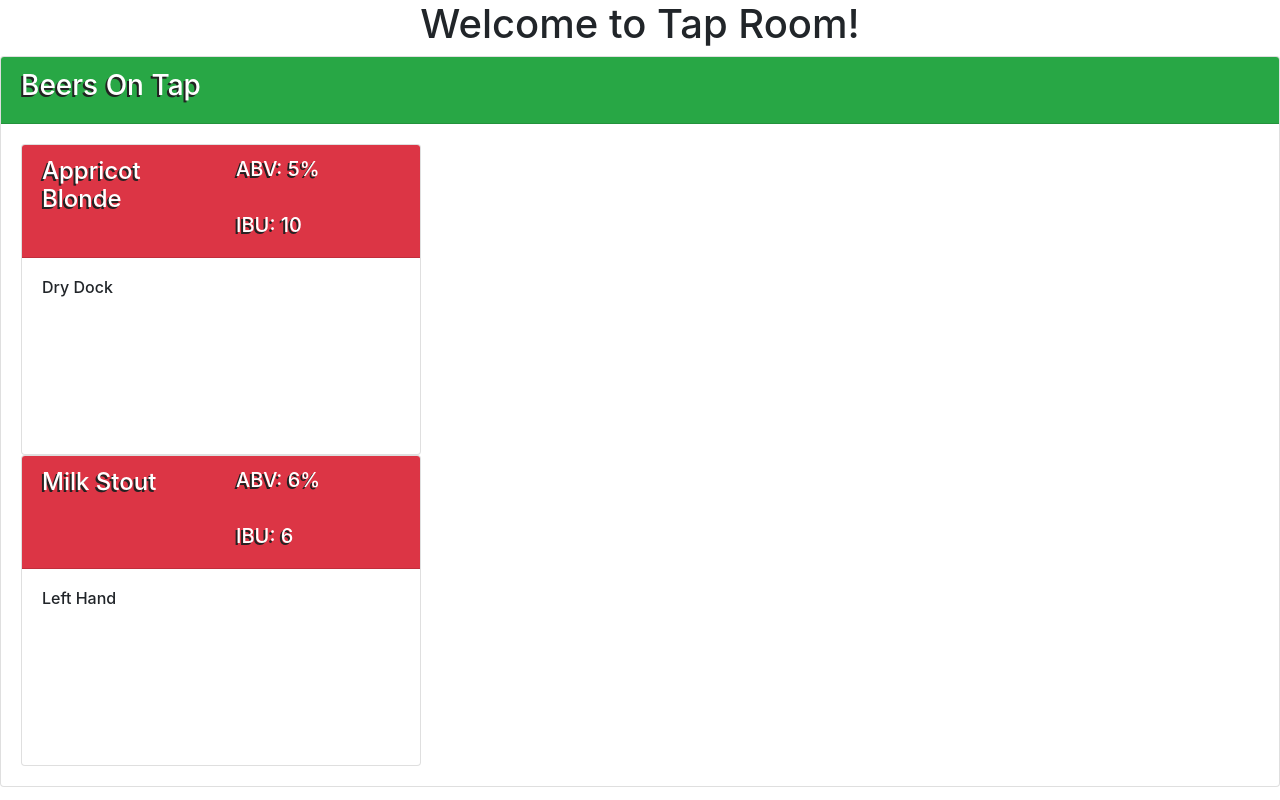
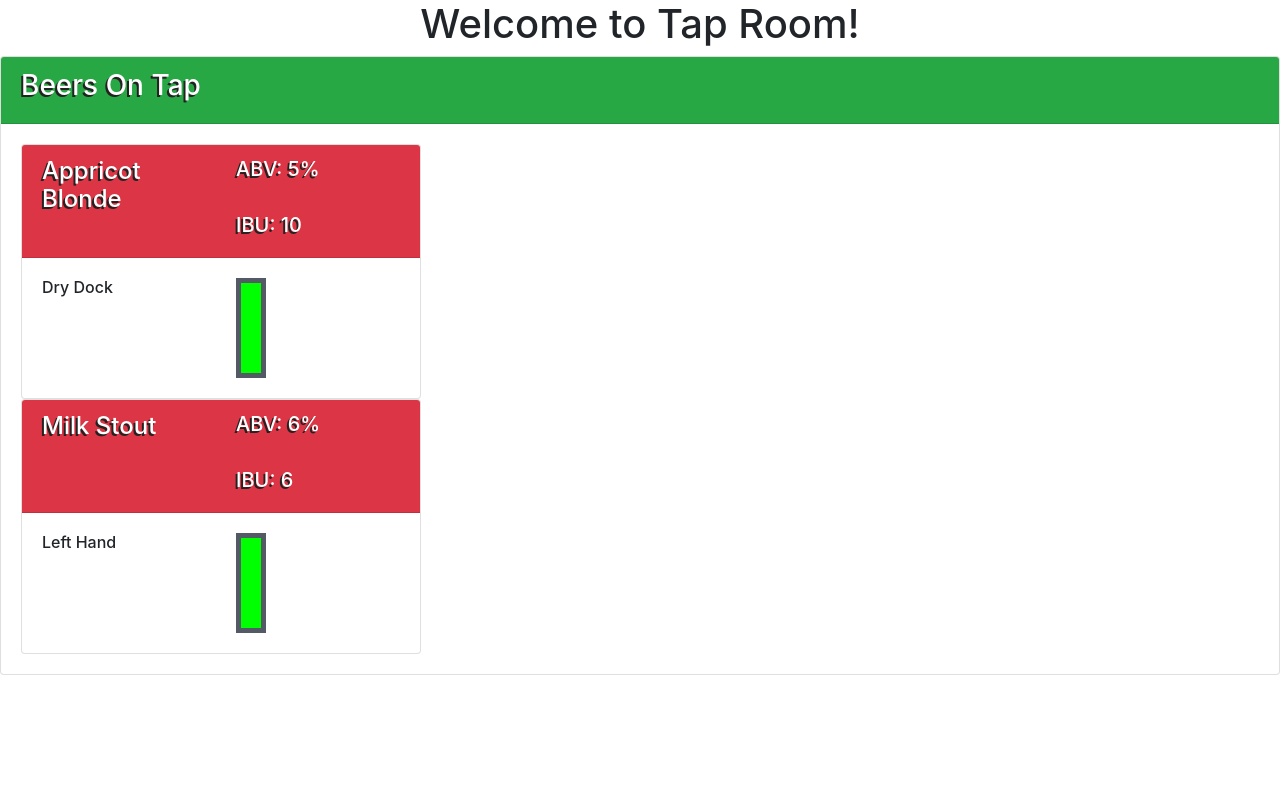
Before and after one commit to cbutton01/tap-room, an Angular app: page / in a window 1280 px wide. Built offline with nearby package versions, Linux system fonts and the light colour scheme.

Commit message:
add svg rectangles to represent keg fullness

```diff
--- a/src/app/beer/beer.component.html
+++ b/src/app/beer/beer.component.html
@@ -21,13 +21,10 @@
             <h6>{{currentBeer.brewery}}</h6>
           </div>
           <div class="col-sm-6">
-            <!-- <svg viewBox="0 0 250 250">
-              <svg:polygon class="right" points="125,30 125,30 125,30 31.9,63.2 46.1,186.3 125,230 125,230 125,230 203.9,186.3 218.1,63.2" fill="#DD0031"/>
-              <svg:polygon class="left" points="125,30 125,52.2 125,52.1 125,153.4 125,153.4 125,230 125,230 203.9,186.3 218.1,63.2 125,30" fill="#C3002F"/>
-              <svg:path class="a" d="M125,52.1L66.8,182.6h0h21.7h0l11.7-29.2h49.4l11.7,29.2h0h21.7h0L125,52.1L125,52.1L125,52.1L125,52.1
-              L125,52.1z M142,135.4H108l17-40.9L142,135.4z" fill="#FFFFFF"/>
-            </svg> -->
-            <canvas name="canvas" width="50" height="150"></canvas>
+            <svg height="100" width="30">
+              <polygon name="keg" points="0,0 30,0 30,100 0,100" fill="#535a66"/>
+              <polygon name="fill" points="5,5 25,5 25,95 5,95" fill="#00FF00"/>
+            </svg>
           </div>
         </div>
       </div>
```
